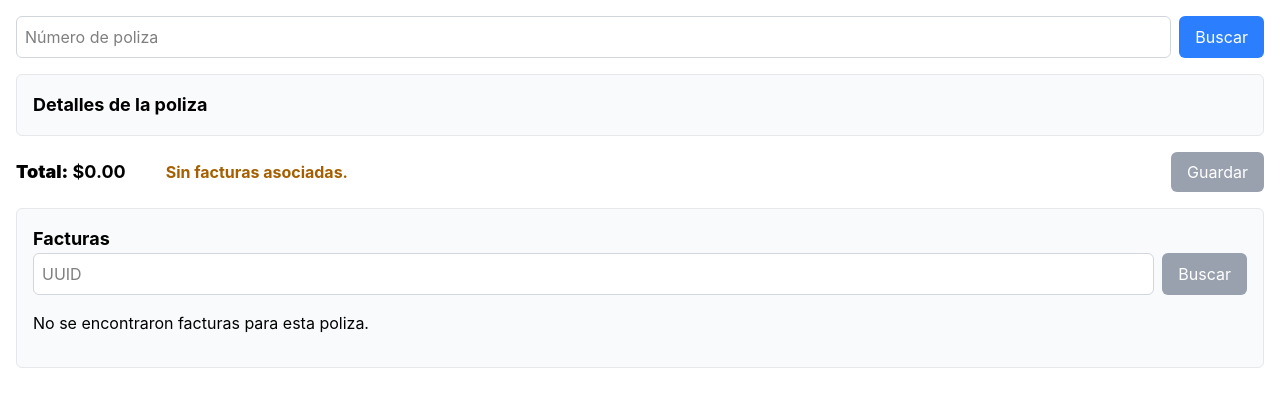
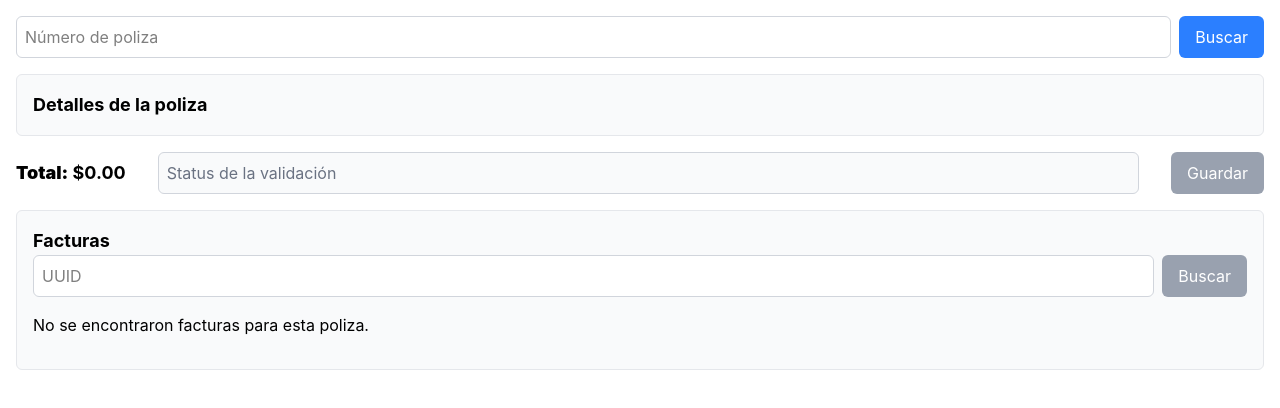
Before and after one commit to cesariux23/facturas, a Vue app: page / in a window 1280 px wide. Shown: the top 408 px of the page. Built offline with nearby package versions, Linux system fonts and the light colour scheme.

Commit message:
obseraciones

```diff
--- a/src/views/HomeView.vue
+++ b/src/views/HomeView.vue
@@ -1,5 +1,5 @@
 <script setup>
-import { computed, ref } from 'vue';
+import { computed, ref, watch } from 'vue';
 import api from '@/services/api'
 const poliza_gasto = ref('');
 const poliza = ref('');
@@ -25,6 +25,10 @@ const status = computed(() => {
   return '';
 });
 
+watch(granTotal, () => {
+  poliza.value.status = status.value;
+});
+
 const uuid = ref('');
 
 const error = ref(null);
@@ -39,6 +43,9 @@ const searchPoliza = () => {
     .then(response => {
       if (response.data && response.data.length == 1) {
         poliza.value = response.data[0];
+        if (!poliza.value.status) {
+          poliza.value.status = status.value;
+        }
       } else {
         if (response.data && response.data.length > 1) {
           alert('Múltiples resultados encontrados. Por favor, refine su búsqueda.');
@@ -119,18 +126,9 @@ const numberFormat = (value) => {
           <strong>Total:</strong> {{ numberFormat(granTotal) }}
         </div>
         <div class="flex-1 flex flex-col gap-2 px-6">
-          <div class="text-yellow-700 rounded-md p-2" v-if="granTotal == 0">
-            <strong>Sin facturas asociadas.</strong>
-          </div>
-          <div class="text-red-700 rounded-md p-2" v-else-if="granTotal < poliza.Importe_gasto">
-            <strong>El total de facturas es menor al importe de la poliza.</strong>
-          </div>
-          <div class="text-blue-700 rounded-md p-2" v-else-if="granTotal > poliza.Importe_gasto">
-            <strong>El total de facturas excede el importe de la poliza.</strong>
-          </div>
-          <div class="text-green-700 rounded-md p-2" v-else-if="granTotal == poliza.Importe_gasto">
-            <strong>Total correcto.</strong>
-          </div>
+          <input type="text" :value="poliza.status"
+            class="border rounded-md p-2 border-gray-300 bg-gray-50 placeholder:text-gray-500"
+            placeholder="Status de la validación" />
         </div>
         <button class="bg-green-600 text-white px-4 py-2 rounded-md hover:bg-green-600 disabled:bg-gray-400"
           :disabled="!poliza.poliza_gasto" @click="savePoliza">
@@ -144,7 +142,7 @@ const numberFormat = (value) => {
         <form class="flex-1 flex gap-2" @submit.prevent="searchFactura">
           <input v-model="uuid" type="text" placeholder="UUID"
             class="flex-1 border rounded-md p-2 bg-white border-gray-300" />
-          <button class="bg-blue-500 text-white px-4 py-2 rounded-md hover:bg-blue-600 disabled:bg-gray-400"
+          <button class="bg-blue-500 text-white px-4 py-2 rounded-md hover:bg-blue-600 disabled:bg-gray-400 "
             type="submit" :disabled="uuid.trim() === ''">
             Buscar
           </button>
```
Also changed, not shown: 7 other files (tests, documents, lock files or other folders).
